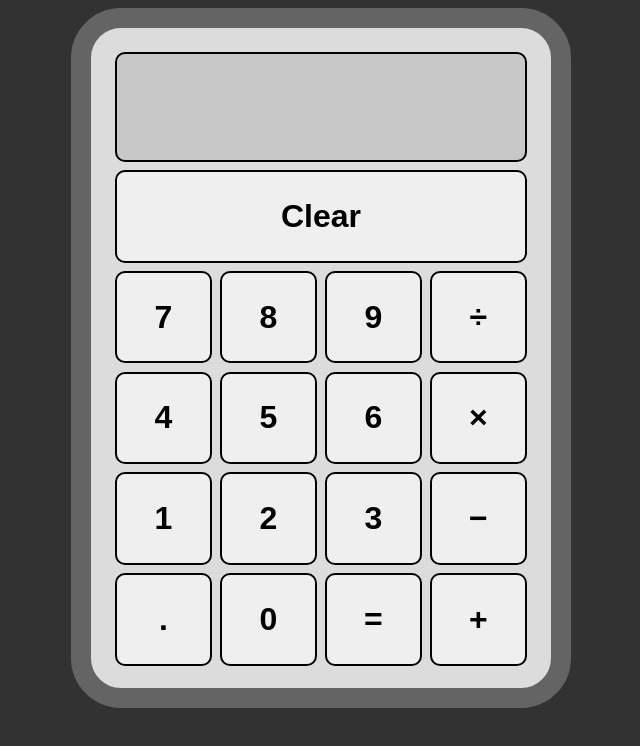
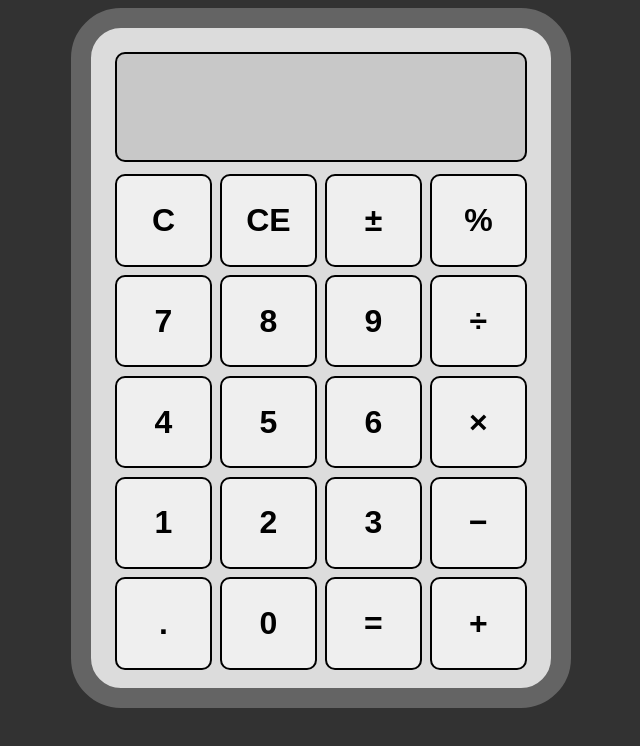
Before and after one commit to Haris-199/calculator, a plain HTML site: page index.html in a window 1280 px wide. Shown: the whole page, without its empty margins (319-959 px from the left). Drawn offline with Linux system fonts and the light colour scheme.

Commit message:
Add % +/- CE buttons

```diff
--- a/index.html
+++ b/index.html
@@ -17,7 +17,10 @@
                     <p id="text">&nbsp;</p>
                 </div>
             </div>
-            <button type="button" class="clear">Clear</button>
+            <button type="button" class="clear">C</button>
+            <button type="button" class="clear-entry">CE</button>
+            <button type="button" class="negate">±</button>
+            <button type="button" class="percent">%</button>
             <button type="button" class="number">7</button>
             <button type="button" class="number">8</button>
             <button type="button" class="number">9</button>
--- a/style.css
+++ b/style.css
@@ -26,7 +26,7 @@ body {
 
 #display-container {
     width: 100%;
-    margin: 1%;
+    margin: 1% 1% 2% 1%;
     display: flex;
 
     overflow: hidden;
@@ -77,10 +77,6 @@ button:hover {
     background-color: rgb(220, 235, 220);
 }
 
-.clear {
-    width: 100%;
-}
-
 .clear:hover {
     background-color: rgb(235, 220, 220);
 }
```
